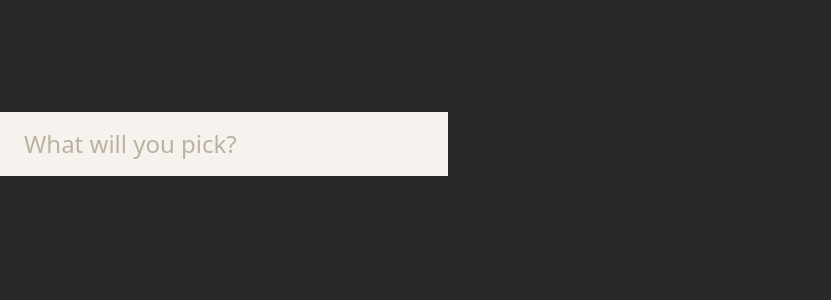
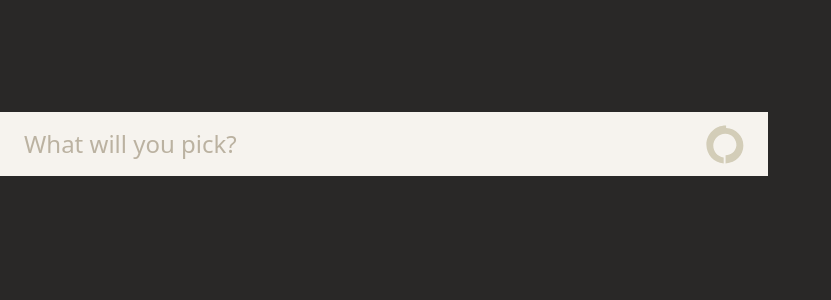
Before and after one commit to KNTH01/routine-completion, a Vue app: page / in a window 1280 px wide. Shown: the top 300 px of the page, without its empty margins (0-831 px from the left). Built offline with nearby package versions, Linux system fonts and the light colour scheme.

Commit message:
Add Routine logo in the input

```diff
--- a/src/App.vue
+++ b/src/App.vue
@@ -1,19 +1,27 @@
 <template>
   <div class="h-screen bg-routine-dark text-routine-black">
     <main class="container">
-      <section class="max-w-md py-28">
-        <input
-          placeholder="What will you pick?"
-          class="w-full px-6 py-4 text-2xl focus:ring focus:ring-routine-gray-3 focus:outline-none bg-routine-gray-1 placeholder-routine-gray-3"
-          type="text"
-        />
+      <section class="max-w-3xl py-28">
+        <div class="relative">
+          <input
+            placeholder="What will you pick?"
+            class="w-full px-6 py-4 text-2xl focus:ring focus:ring-routine-gray-3 focus:outline-none bg-routine-gray-1 placeholder-routine-gray-3"
+            type="text"
+          />
+
+          <div
+            class="absolute inset-y-0 right-0 flex items-center pr-6 pointer-events-none"
+          >
+            <img :src="logoUrl" alt="Routine logo" />
+          </div>
+        </div>
       </section>
     </main>
   </div>
 </template>
 
 <script setup>
-// import HelloWorld from './components/HelloWorld.vue'
+import logoUrl from './assets/logo.svg'
 </script>
 
 <style></style>
```
Also changed, not shown: src/assets/logo.svg (added).
